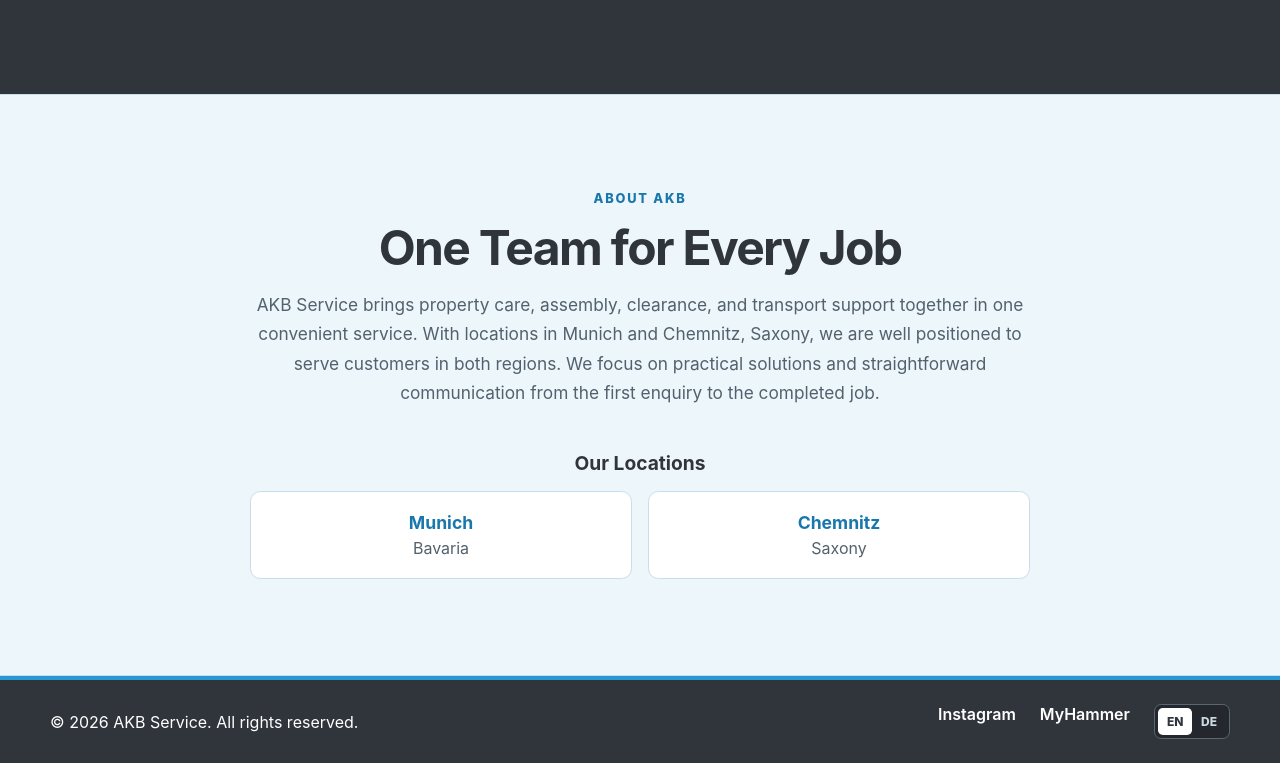
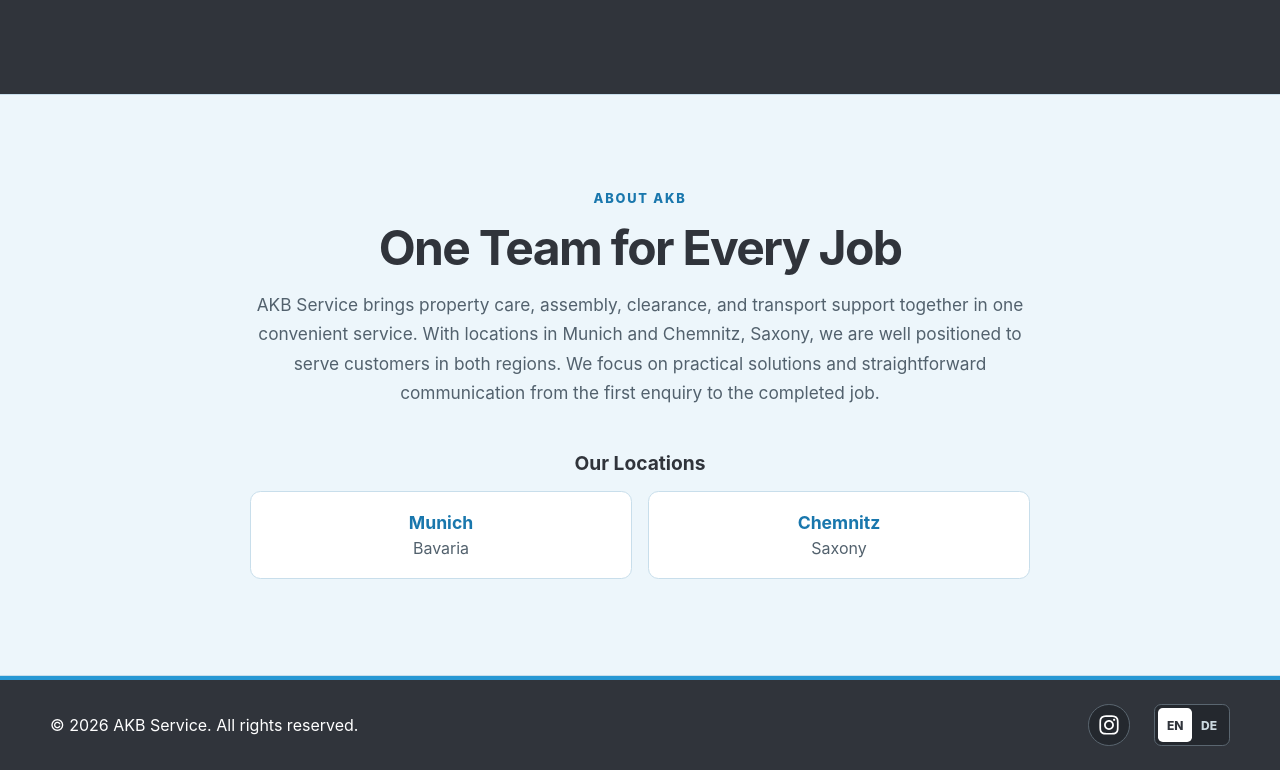
Before and after one commit to Samurai-Ebben/AKB, a React (Vite) app in the folder akb-website/: page / in a window 1280 px wide. Shown: the part 3673-4443 px from the top of the page. Built offline with nearby package versions, Linux system fonts and the light colour scheme.

Commit message:
intsa-icon + more features

```diff
--- a/akb-website/src/App.css
+++ b/akb-website/src/App.css
@@ -571,6 +571,24 @@ main section {
   gap: 1.25rem;
 }
 
+.footer-icon-link {
+  display: grid;
+  width: 2.6rem;
+  height: 2.6rem;
+  place-items: center;
+  color: var(--color-white);
+  background-color: #24282e;
+  border: 1px solid #5a6670;
+  border-radius: 50%;
+}
+
+.footer-icon-link:hover,
+.footer-icon-link:focus-visible {
+  color: var(--color-charcoal);
+  background-color: var(--color-white);
+  border-color: var(--color-white);
+}
+
 @media (max-width: 700px) {
   .site-header,
   .footer {
--- a/akb-website/src/components/Footer.jsx
+++ b/akb-website/src/components/Footer.jsx
@@ -1,4 +1,6 @@
 import LanguageSwitcher from "./LanguageSwitcher"
+import { FaInstagram } from 'react-icons/fa'
+
 // Footer links are placeholders for now.
 // Replace the URLs when the client gives you the real Instagram/MyHammer links.
 function Footer({ t, i18n, currentLanguage }) {
@@ -7,12 +9,19 @@ function Footer({ t, i18n, currentLanguage }) {
       <p>{t('footer.rights', { year: new Date().getFullYear() })}</p>
 
       <div className="footer-links">
-        <a href="https://instagram.com/" target="_blank" rel="noopener noreferrer">
-          {t('footer.instagram')}
+        <a
+          className="footer-icon-link"
+          href="https://www.instagram.com/akb.service.1?igsh=b3J5aWh6NGdmZzJ5&utm_source=qr"
+          target="_blank"
+          rel="noopener noreferrer"
+          aria-label={t('footer.instagram')}
+        >
+          <FaInstagram size={22} />
         </a>
-        <a href="https://example.com/" target="_blank" rel="noopener noreferrer">
+
+        {/* <a href="https://example.com/" target="_blank" rel="noopener noreferrer">
           {t('footer.myHammer')}
-        </a>
+        </a> */}
         <LanguageSwitcher t={t} i18n={i18n} currentLanguage={currentLanguage} />
 
       </div>
--- /dev/null
+++ b/package.json
@@ -0,0 +1,5 @@
+{
+  "dependencies": {
+    "react-icons": "^5.7.0"
+  }
+}
```
Also changed, not shown: 1 other file (tests, documents, lock files or other folders).
